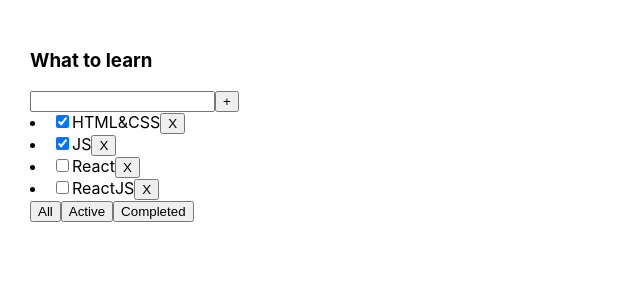
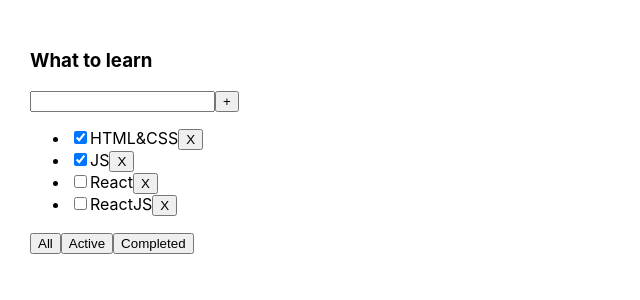
Before and after one commit to KobraMik/ToDoList, a React (Create React App) app: page / in a window 1280 px wide. Shown: the top 300 px of the page, without its empty margins (0-640 px from the left). Built offline with nearby package versions, Linux system fonts and the light colour scheme.

Commit message:
LESSON 4, change checkbox

```diff
--- a/src/App.tsx
+++ b/src/App.tsx
@@ -12,6 +12,14 @@
         {id: v1(), title: "ReactJS", isDone: false},
     ])
 
+    function changeStatus(taskId: string, isDone: boolean) {
+        let task = tasks.find(t => t.id === taskId)
+        if (task) {
+            task.isDone = isDone;
+        }
+        setTasks([...tasks])
+    }
+
     const removeTask = (id: string) => {
         setTasks(tasks.filter(f => f.id !== id))
     }
@@ -19,6 +27,10 @@
     const addTask = (title: string) => {
         let newTask = {id: v1(), title: title, isDone: false}
         setTasks([newTask, ...tasks])
+    }
+
+    const changeStatusCheckBox = () => {
+        console.log('wtf')
     }
 
     let [filter, setMyFilter] = useState<filterValueType>('All')
@@ -38,6 +50,7 @@
                       minusTask={removeTask}
                       setFilters={setMyFilter}
                       plusTask={addTask}
+                      changeStatusHandler={changeStatus}
             />
         </div>
     );
--- a/src/ToDolist.tsx
+++ b/src/ToDolist.tsx
@@ -14,34 +14,31 @@
     minusTask: (id: string) => void
     setFilters: (value: filterValueType) => void
     plusTask: (title: string) => void
+    changeStatusHandler: (taskId: string, isDone: boolean) => void
 }
 
 export function Todolist(props: PropsType) {
 
     const [title, setTitle] = useState('')
-
     const addTaskHadler = () => {
         props.plusTask(title)
         setTitle('')
     }
-
     const onChangeHadler = (event: ChangeEvent<HTMLInputElement>) => {
         setTitle(event.currentTarget.value)
     }
-
     const onKeyPressHadler = (event: KeyboardEvent<HTMLInputElement>) => {
         if (event.key === 'Enter') {
             addTaskHadler()
         }
     }
-
     const tsarChangeHandler = (value: filterValueType) => {
         props.setFilters(value)
     }
-
     const minusTaskHandler = (id: string) => {
         props.minusTask(id)
     }
+
 
     return <div>
         <h3>{props.title}</h3>
@@ -51,17 +48,25 @@
                    onKeyPress={onKeyPressHadler}/>
             <button onClick={addTaskHadler}>+</button>
         </div>
+        <ul>
             {props.tasks.map(m => {
+                const onChangeHandler = (e: ChangeEvent<HTMLInputElement>) => {
+                    props.changeStatusHandler(m.id, e.currentTarget.checked)
+                }
                 return (
                     <li key={m.id}>
                         <input type="checkbox"
-                           checked={m.isDone}/>
+                               checked={m.isDone}
+                               onChange={onChangeHandler}
+                        />
                         <span>{m.title}</span>
                         <button onClick={() => minusTaskHandler(m.id)}>X</button>
                         {/*<button onClick={() => props.minusTask(m.id)}>X</button>*/}
                     </li>
                 )
+
             })}
+        </ul>
         <div>
             <button onClick={() => tsarChangeHandler('All')}>All</button>
             <button onClick={() => tsarChangeHandler('Active')}>Active</button>
```
Lines whose indentation alone changed are shown as unchanged.
